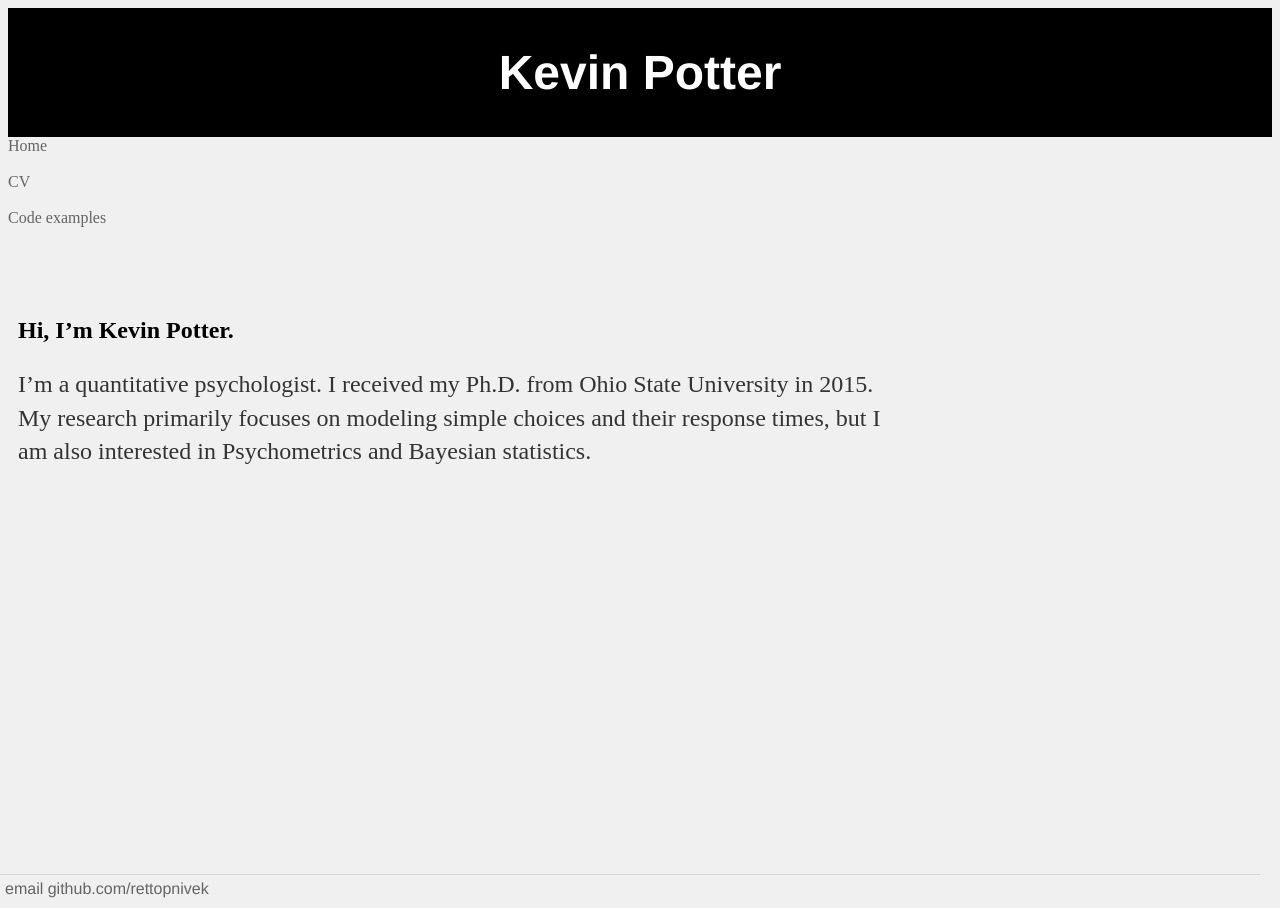
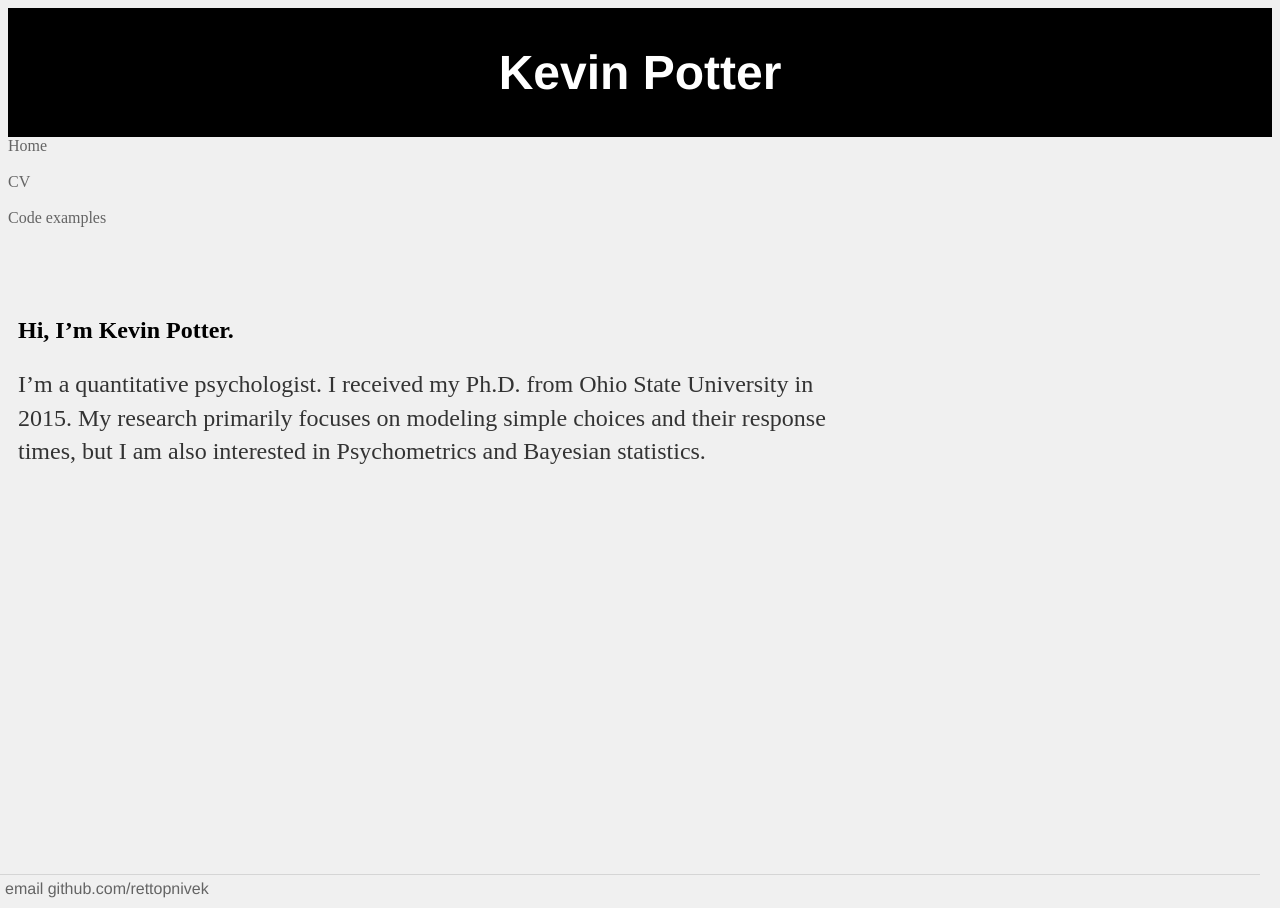
Before and after one commit to rettopnivek/rettopnivek.github.io, a Jekyll site: the page built from index.md, in a window 1280 px wide. Built offline with Jekyll 4.4.1, drawn with Linux system fonts in a browser that asks for light colours.

Commit message:
Update main.css

```diff
--- a/css/main.css
+++ b/css/main.css
@@ -17,7 +17,8 @@ html, body {
 #nav {
     font-family:'Helvetica', 'Arial', 'Sans-Serif';
     /*text-align:center;*/
-    line-height:20px;
+    /* Set spacing between lines */
+    line-height:15px;
     background-color:rgb(220,220,220);
     height:100%;
     width:10%;
@@ -27,7 +28,7 @@ html, body {
 /* Main content */
 #section {
     margin: 60px auto;
-    width: 70%;
+    width: 65%;
     float:left;
     padding:10px;
     background-color:rgb(240,240,240);
```
